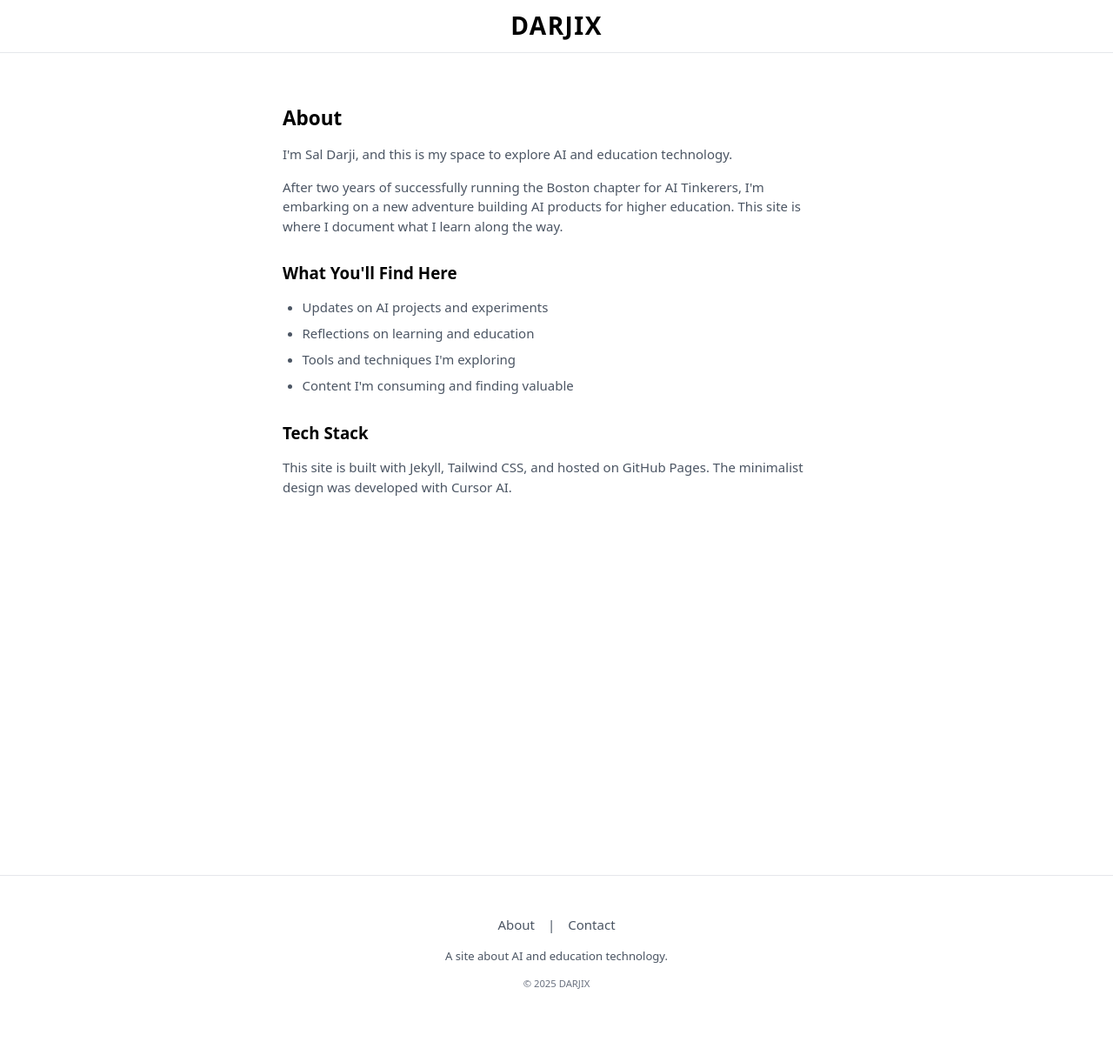
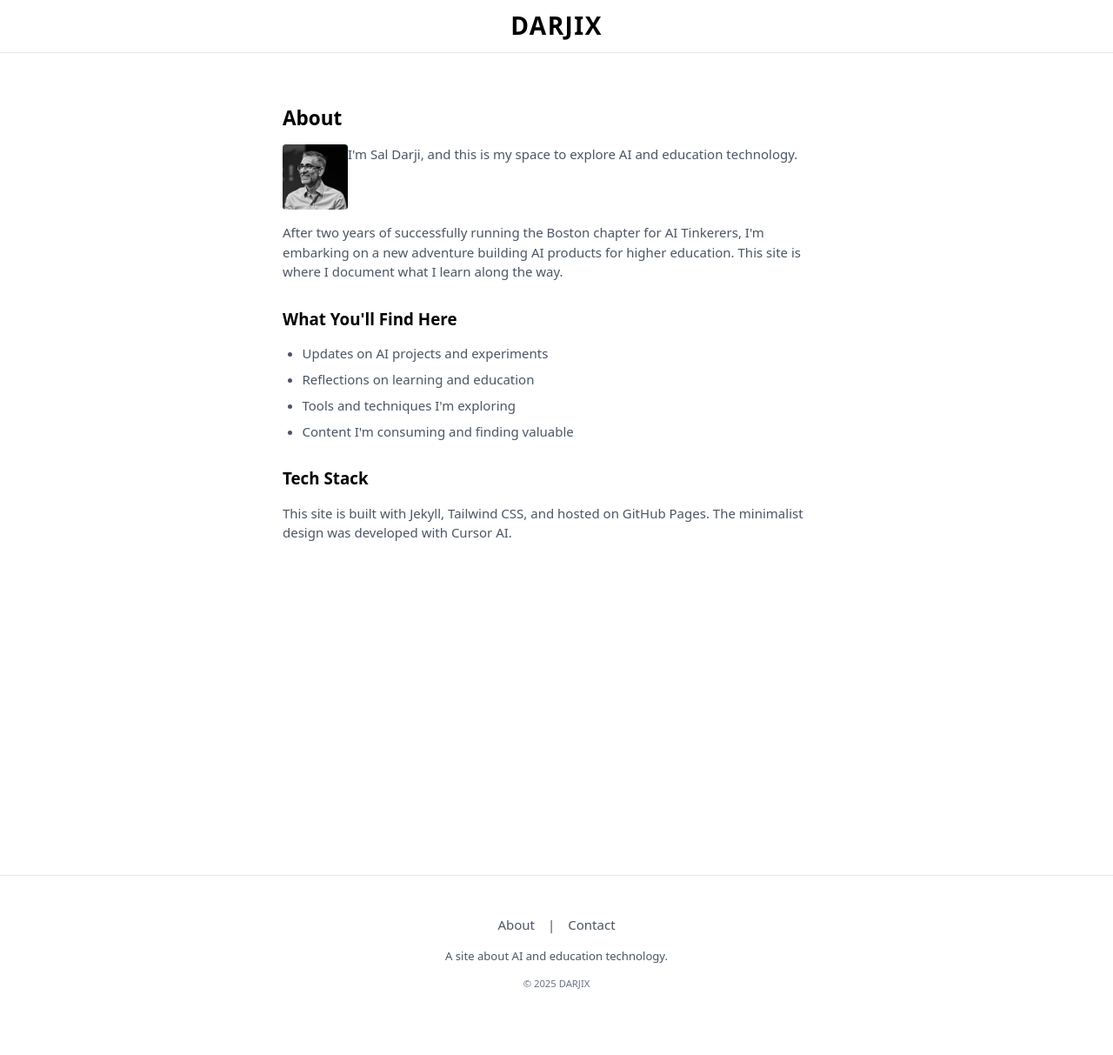
Before and after one commit to saldarji/darjix, a Jekyll site: the page built from about.html, in a window 1280 px wide. Shown: the whole page at 87% size. Built offline with Jekyll 4.4.1, drawn with Linux system fonts in a browser that asks for light colours.

Commit message:
Add headshot to about page

```diff
--- a/about.html
+++ b/about.html
@@ -10,10 +10,16 @@ title: About
         About
       </h1>
       <div class="prose space-y-4">
-        <p class="text-base text-gray-600">
-          I'm Sal Darji, and this is my space to explore AI and education technology.
-        </p>
-
+        <div class="flex items-start gap-4 mb-4">
+          <img src="{{ '/assets/images/saldarji headshot b&w.jpg' | relative_url }}"
+               alt="Sal Darji"
+               class="w-[75px] h-[75px] object-cover rounded"
+               width="75"
+               height="75">
+          <p class="text-base text-gray-600 flex-1">
+            I'm Sal Darji, and this is my space to explore AI and education technology.
+          </p>
+        </div>
         <p class="text-base text-gray-600">
           After two years of successfully running the Boston chapter for AI Tinkerers, I'm embarking on a new adventure building AI products for higher education. This site is where I document what I learn along the way.
         </p>
```
Also changed, not shown: assets/images/saldarji headshot b&w.jpg (added).
